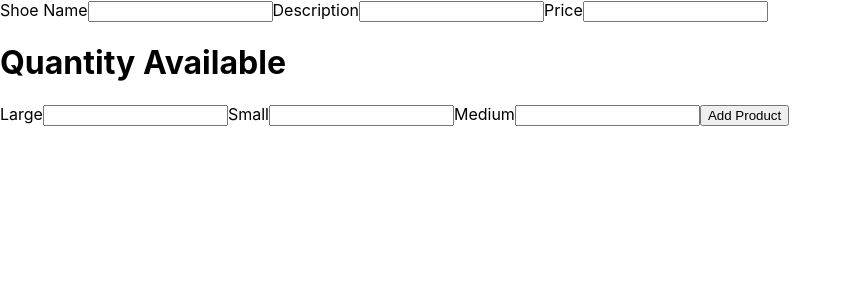
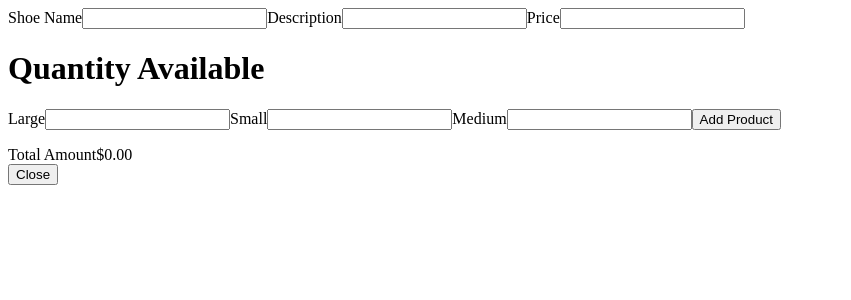
Before and after one commit to Vikassinghrathor/Shoe_ecommerce, a React (Create React App) app: page / in a window 1280 px wide. Shown: the top 300 px of the page, without its empty margins (0-851 px from the left). Built offline with nearby package versions, Linux system fonts and the light colour scheme.

Commit message:
Ui and rendering of inputs done

```diff
--- a/src/App.js
+++ b/src/App.js
@@ -1,6 +1,8 @@
 import { useState } from 'react';
 import Input from './components/Input/Input';
 import ProductDisplay from './components/DisplayItem/DisplayItem';
+import Cart from './components/Cart/Cart';
+import CartProvider from './components/Store/Cart-Provider';
 function App() {
   const [products, setProducts] = useState([]);
 
@@ -20,12 +22,13 @@ function App() {
     });
   };
   return (
-    <div>
+    <CartProvider>
     <Input onAddProduct={handleAddProduct}/>
     {products.map((product) => (
           <ProductDisplay key={product.id} product={product} onPurchase={handlePurchase} />
     ))}
-    </div>
+    <Cart />
+    </CartProvider>
   );
 }
 
--- a/src/components/Cart/Cart.jsx
+++ b/src/components/Cart/Cart.jsx
@@ -1,26 +1,26 @@
-// Cart.js
 import React, { useContext } from 'react';
 import CartItem from './CartItem';
 import CartContext from '../Store/Cart-Context';
-import classes from './Cart.module.css';
+
+// Cart.jsx
 
 const Cart = (props) => {
   const cartCtx = useContext(CartContext);
 
-  const totalAmount = `$${cartCtx.totalAmount.toFixed(2)}`;
-  const hasItems = cartCtx.cartItems.length > 0;
+  const totalAmount = `$${(cartCtx.totalAmount || 0).toFixed(2)}`; // Ensure totalAmount is defined
+  const hasItems = cartCtx.cartItems && cartCtx.cartItems.length > 0; // Check if cartItems is defined
 
   const cartItemRemoveHandler = (id) => {
     cartCtx.removeItem(id);
   };
 
   const cartItemAddHandler = (item) => {
-    cartCtx.addToCart({ ...item, amount: 1 });
+    cartCtx.addItem({ ...item, amount: 1 });
   };
 
   const cartItems = (
-    <ul className={classes['cart-items']}>
-      {cartCtx.cartItems.map((item) => (
+    <ul>
+      {cartCtx.cartItems && cartCtx.cartItems.map((item) => (
         <CartItem
           key={item.id}
           shoeName={item.shoeName}
@@ -36,15 +36,15 @@ const Cart = (props) => {
   return (
     <div>
       {cartItems}
-      <div className={classes.total}>
+      <div>
         <span>Total Amount</span>
         <span>{totalAmount}</span>
       </div>
-      <div className={classes.actions}>
-        <button className={classes['button--alt']} onClick={props.onClose}>
+      <div>
+        <button onClick={props.onClose}>
           Close
         </button>
-        {hasItems && <button className={classes.button}>Order</button>}
+        {hasItems && <button>Order</button>}
       </div>
     </div>
   );
--- a/src/components/Cart/CartItem.jsx
+++ b/src/components/Cart/CartItem.jsx
@@ -1,20 +1,18 @@
-// CartItem.js
 import React from 'react';
-import classes from './CartItem.module.css';
 
 const CartItem = (props) => {
   const price = `$${props.price.toFixed(2)}`;
 
   return (
-    <li className={classes['cart-item']}>
+    <li>
       <div>
         <h2>{props.shoeName}</h2>
-        <div className={classes.summary}>
-          <span className={classes.price}>{price}</span>
-          <span className={classes.amount}>x {props.quantity}</span>
+        <div>
+          <span>{price}</span>
+          <span>x {props.quantity}</span>
         </div>
       </div>
-      <div className={classes.actions}>
+      <div>
         <button onClick={props.onRemove}>−</button>
         <button onClick={props.onAdd}>+</button>
       </div>
--- a/src/components/DisplayItem/DisplayItem.jsx
+++ b/src/components/DisplayItem/DisplayItem.jsx
@@ -1,4 +1,5 @@
 // ProductDisplay.js
+
 import React, { useContext } from 'react';
 import CartContext from '../Store/Cart-Context';
 
@@ -16,7 +17,7 @@ const ProductDisplay = ({ product, onPurchase }) => {
     <div>
       <h2>{product.shoeName}</h2>
       <p>{product.description}</p>
-      <p>Price: ${product.price}</p>
+      <p>Price: ${Number(product.price).toFixed(2)}</p>
 
       {/* Buttons to purchase shoes in different sizes */}
       <button onClick={() => purchaseHandler('large')}>Buy Large ({product.quantities.large})</button>
--- a/src/components/Input/Input.jsx
+++ b/src/components/Input/Input.jsx
@@ -1,7 +1,7 @@
-import React, { useState } from 'react'
+import React, { useState } from 'react';
 
-const Input = (onAddProduct) => {
-  const[input,setInput] = useState({
+const Input = ({ onAddProduct }) => {
+  const [input, setInput] = useState({
     shoeName: '',
     description: '',
     price: '',
@@ -24,22 +24,21 @@ const Input = (onAddProduct) => {
       ...prevDetails,
       quantities: {
         ...prevDetails.quantities,
-        [size]: Math.max(0, parseInt(value, 10)), // Ensure the value is not negative and convert to integer
+        [size]: Math.max(0, parseInt(value, 10)),
       },
     }));
   };
 
   const handleAddProduct = (e) => {
-    e.preventDefault(); // Prevent the default form submission behavior
+    e.preventDefault();
 
-    // Validate input fields
     if (!input.shoeName || !input.description || !input.price) {
       alert('Please fill in all fields.');
       return;
     }
+
     onAddProduct(input);
 
-    // Clear input fields
     setInput({
       shoeName: '',
       description: '',
@@ -51,6 +50,7 @@ const Input = (onAddProduct) => {
       },
     });
   };
+
   return (
     <>
       <div>
@@ -63,7 +63,7 @@ const Input = (onAddProduct) => {
         />
         <label>Description</label>
         <input
-        type='textarea'
+        type='text'
         value={input.description}
         onChange={(e) => handleInputChange('description', e.target.value)}
         />
--- a/src/components/Store/Cart-Provider.jsx
+++ b/src/components/Store/Cart-Provider.jsx
@@ -5,6 +5,7 @@ import CartContext from './Cart-Context';
 const defaultCartState = {
   cartItems: [],
   totalItems: 0,
+  totalAmount: 0,
 };
 
 const cartReducer = (state, action) => {
@@ -29,6 +30,7 @@ const cartReducer = (state, action) => {
     return {
       cartItems: updatedItems,
       totalItems: state.totalItems + 1,
+      totalAmount: state.totalAmount + action.payload.price,
     };
   }
 
@@ -55,6 +57,7 @@ const cartReducer = (state, action) => {
     return {
       cartItems: updatedItems,
       totalItems: state.totalItems - 1,
+      totalAmount: state.totalAmount - action.payload.price,
     };
   }
 
@@ -67,7 +70,7 @@ const CartProvider = (props) => {
     defaultCartState
   );
 
-  const addToCart = (item) => {
+  const addItem = (item) => {
     dispatchCartAction({ type: 'ADD_TO_CART', payload: item });
   };
 
@@ -78,7 +81,7 @@ const CartProvider = (props) => {
   const cartContext = {
     cartItems: cartState.cartItems,
     totalItems: cartState.totalItems,
-    addToCart: addToCart,
+    addItem: addItem,
     removeFromCart: removeFromCart,
   };
 
--- a/src/index.js
+++ b/src/index.js
@@ -1,11 +1,13 @@
 import React from 'react';
-import ReactDOM from 'react-dom/client';
-import './index.css';
+import ReactDOM from 'react-dom';
 import App from './App';
+import CartProvider from './components/Store/Cart-Provider';
 
-const root = ReactDOM.createRoot(document.getElementById('root'));
-root.render(
+ReactDOM.render(
   <React.StrictMode>
-    <App />
-  </React.StrictMode>
+    <CartProvider>
+      <App />
+    </CartProvider>
+  </React.StrictMode>,
+  document.getElementById('root')
 );
```
